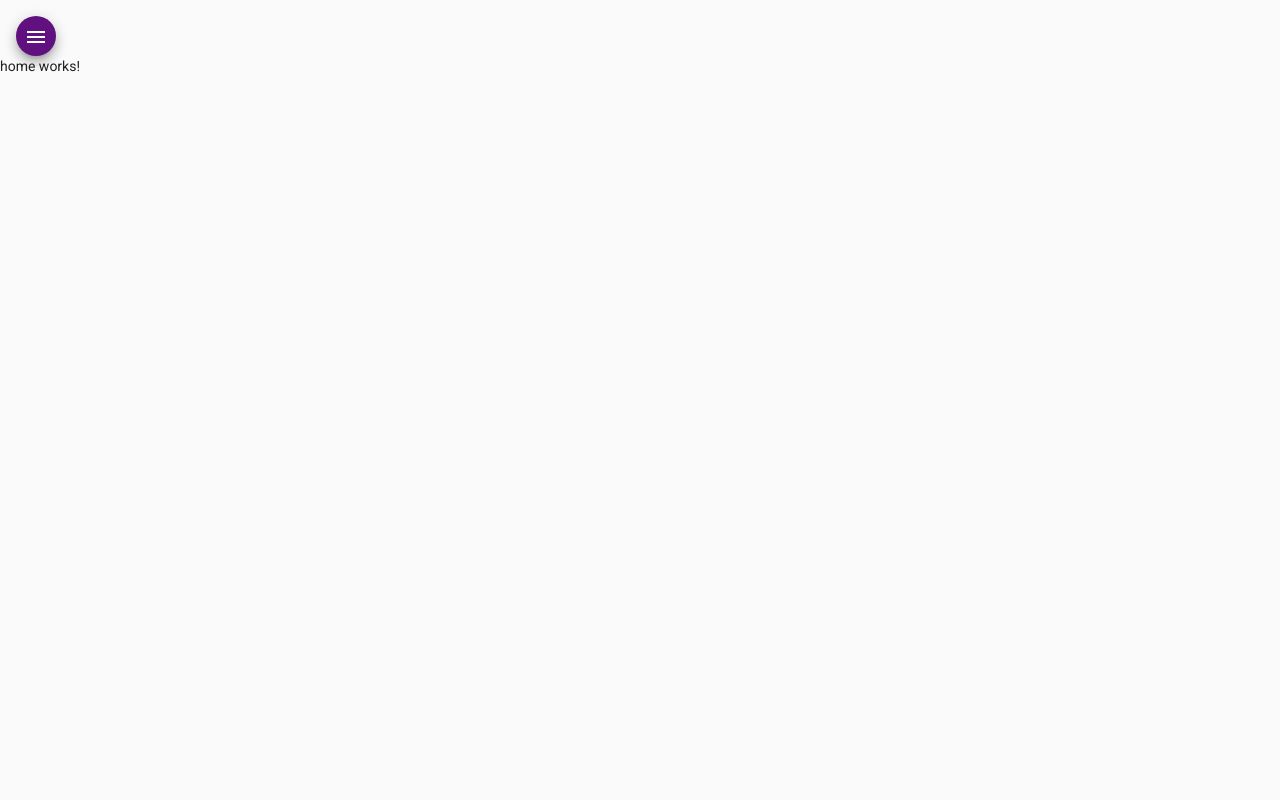
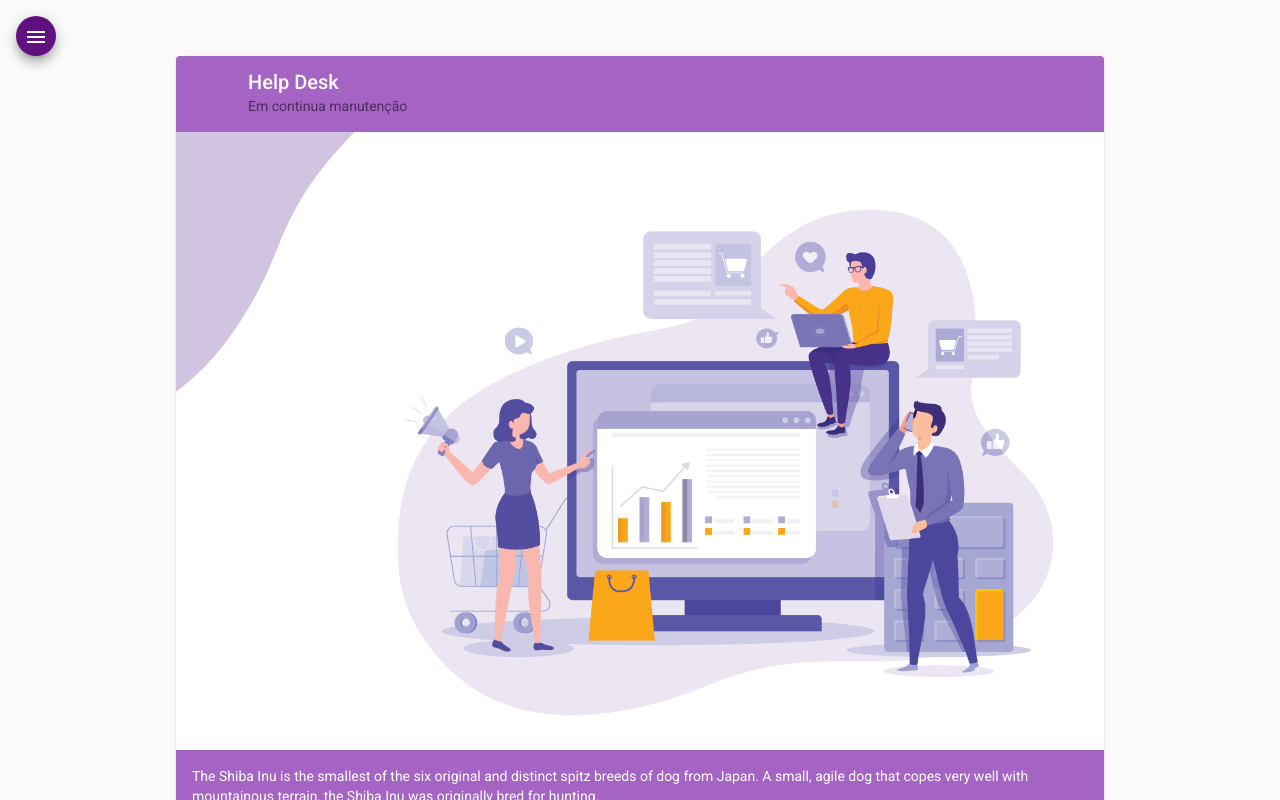
Before and after one commit to AquilesDias/helpdesk-front, an Angular app: page /home in a window 1280 px wide. Built offline with nearby package versions, Linux system fonts and the light colour scheme.

Commit message:
Trabalhando no html e css do home a adicionando imagem para home

```diff
--- a/src/app/components/home/home.component.css
+++ b/src/app/components/home/home.component.css
@@ -0,0 +1,6 @@
+.card{
+   width: 70%;
+   margin: auto;
+   background-color: rgb(165, 99, 196);
+   color: white;
+}
--- a/src/app/components/home/home.component.html
+++ b/src/app/components/home/home.component.html
@@ -1 +1,19 @@
-<p>home works!</p>
+<mat-card class="card">
+
+    <mat-card-header>
+      <div mat-card-avatar class="header-image"></div>
+      <mat-card-title>Help Desk</mat-card-title>
+      <mat-card-subtitle>Em continua manutenção</mat-card-subtitle>
+    </mat-card-header>
+
+    <img mat-card-image src="assets/img/help-desk.png" alt="Foto da aplicação">
+
+    <mat-card-content>
+      <p>
+        The Shiba Inu is the smallest of the six original and distinct spitz breeds of dog from Japan.
+        A small, agile dog that copes very well with mountainous terrain, the Shiba Inu was originally
+        bred for hunting.
+      </p>
+    </mat-card-content>
+
+  </mat-card>
```
Also changed, not shown: src/assets/img/help-desk.png (added).
